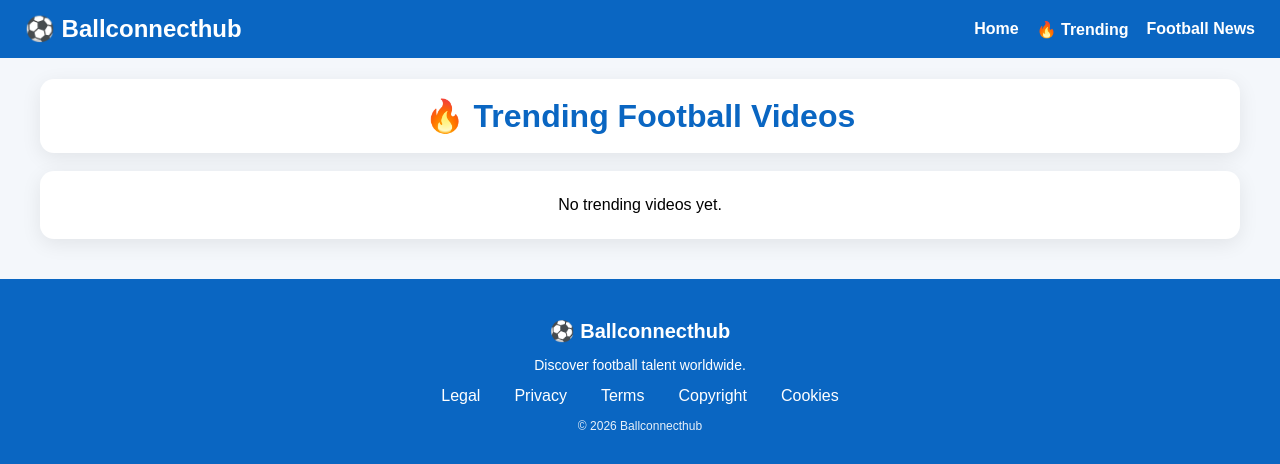
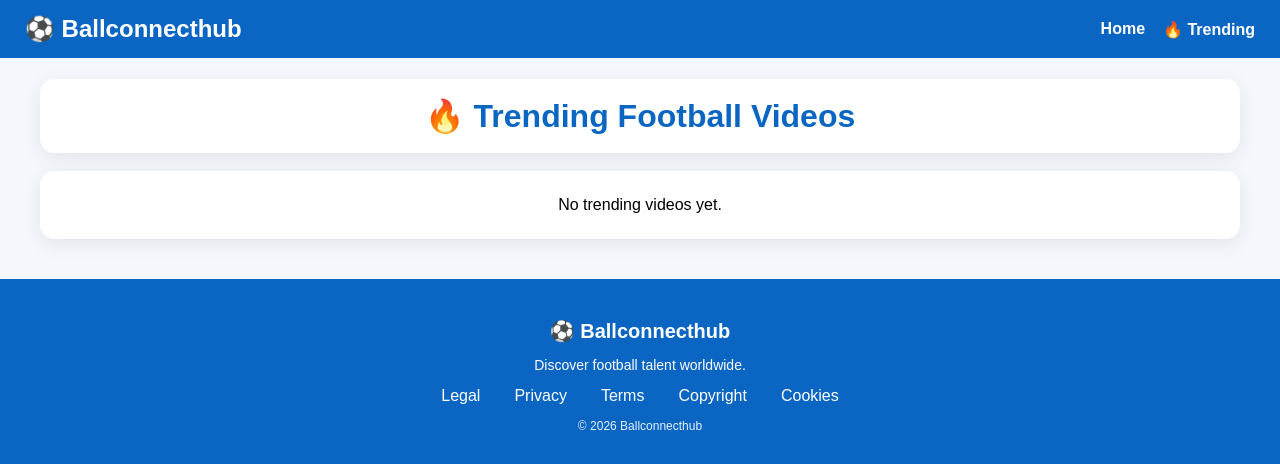
Before and after one commit to Ballconnecthub/ballconnecthub, a Django app: page /trending/ in a window 1280 px wide. Shown: the top 464 px of the page. Run offline with Django 5.2, Linux system fonts and the light colour scheme; data that the repository does not hold is empty.

Commit message:
update Ballconnecthub

```diff
--- a/football/templates/trending.html
+++ b/football/templates/trending.html
@@ -272,7 +272,7 @@
     <div class="nav">
         <a href="/">Home</a>
         <a href="/trending/">🔥 Trending</a>
-        <a href="/football-news/">Football News</a>
+
     </div>
 </div>
 
```
